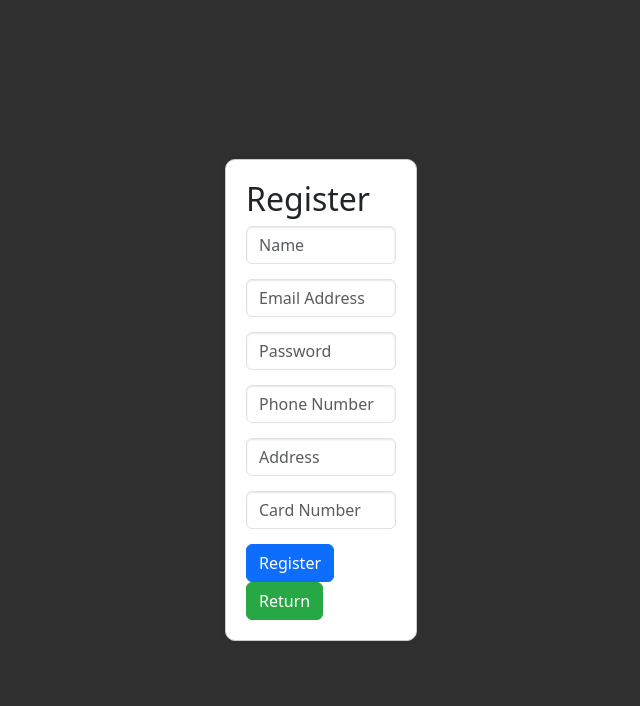
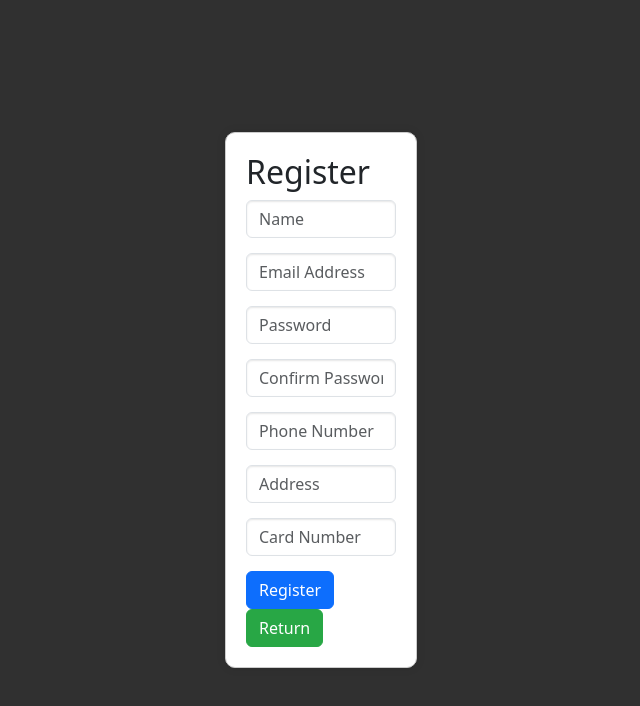
Before and after one commit to crapeter/MBS, a React (Create React App) app in the folder Frontend/: page / in a window 1280 px wide. Both pictures are taken after a click on the button "Register". Shown: the top 706 px of the page, without its empty margins (319-959 px from the left). Built offline with nearby package versions, Linux system fonts and the light colour scheme.

Commit message:
password confirmation

```diff
--- a/Frontend/src/Components/Login/NewUser.js
+++ b/Frontend/src/Components/Login/NewUser.js
@@ -9,6 +9,7 @@ const NewUser = () => {
   const [name, setName] = useState('')
   const [email, setEmail] = useState('')
   const [password, setPassword] = useState('')
+  const [confirmPassword, setConfirmPassword] = useState('')
   const [phoneNumber, setPhoneNumber] = useState('')
   const [address, setAddress] = useState('')
   const [cardNumber, setCardNumber] = useState('')
@@ -16,6 +17,10 @@ const NewUser = () => {
   const nav = useNavigate()
 
   const handleRegistation = async () => {
+    if (password !== confirmPassword) {
+      alert("Passwords do not match")
+      return
+    }
     await axios.post(`/api/users/new/user`, {
       isAdmin: isAdmin,
       name: name,
@@ -75,6 +80,16 @@ const NewUser = () => {
             />
           </Form.Group>
 
+          <Form.Group controlId="formBasicPassword">
+            <Form.Control
+              className="register_input"
+              type="password"
+              placeholder="Confirm Password"
+              onChange={(e) => setConfirmPassword(e.target.value)}
+              requried
+            />
+          </Form.Group>
+
           <Form.Group controlId="formBasicPhoneNumber">
             <Form.Control
               className="register_input"
```
